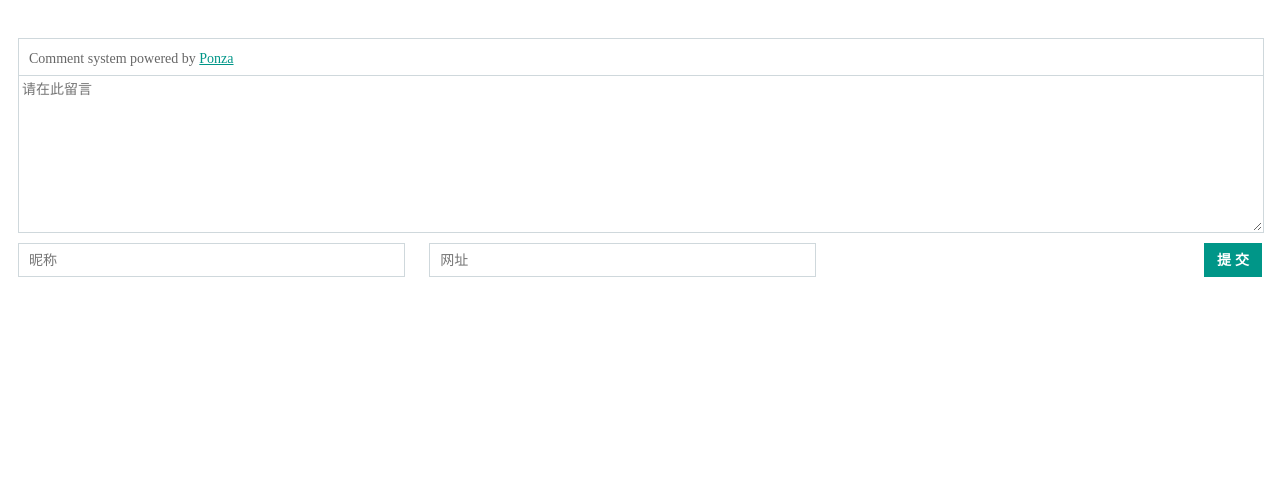
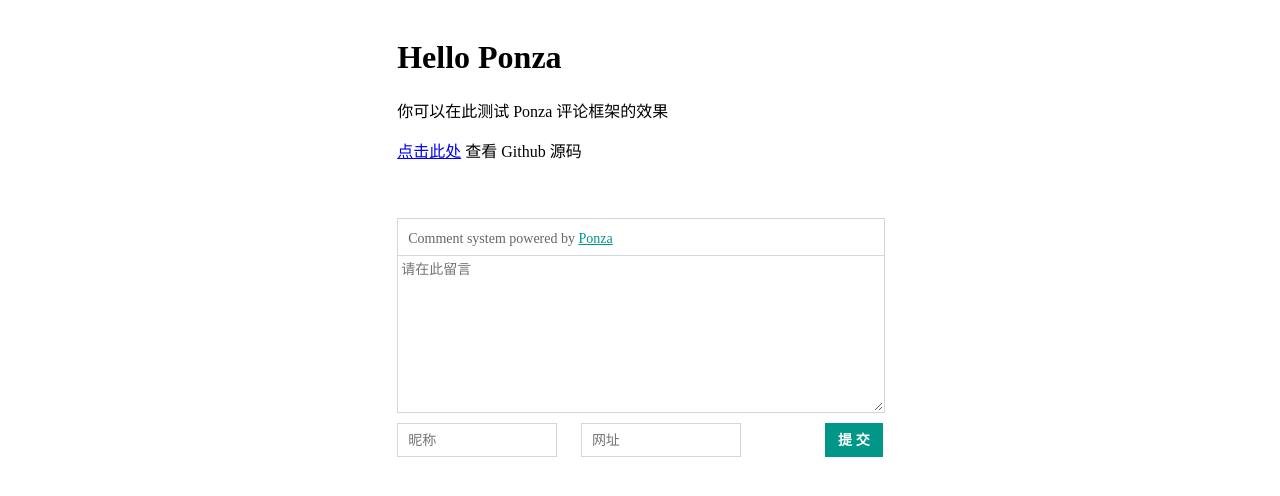
Before and after one commit to Ericwyn/Ponza, a plain HTML site: page static/index.html in a window 1280 px wide. Drawn offline with Linux system fonts and the light colour scheme; no server answers.

Commit message:
feat: update test index in gh-pages

```diff
--- a/static/index.html
+++ b/static/index.html
@@ -2,27 +2,49 @@
 <html lang="en">
 <head>
     <meta charset="UTF-8">
+    <meta name="viewport" content="width=device-width, initial-scale=0.9,  user-scalable=no">
     <title>Ponza Test</title>
-    <style>
-        .w-30p{
-            width: 30%;
+</head>
+<script>
+    let width;
+    window.onresize = setPadding;
+    function setPadding() {
+        width = document.body.offsetWidth;
+        if (width < 400){
+            setContainerPadding(0);
+        } else if (width < 600){
+            setContainerPadding(5);
+        } else if (width < 1024){
+            setContainerPadding(20);
+        } else if (width < 1440){
+            setContainerPadding(30);
         }
-    </style>
-</head>
+    }
+    function setContainerPadding(paddingSize) {
+        document.getElementById("container").style.paddingLeft = paddingSize+"%";
+        document.getElementById("container").style.paddingRight = paddingSize+"%";
+    }
+</script>
 <body>
-<div class="w-30p"></div>
 <div>
-    <div id="comments"></div>
+    <div id = "container">
+        <div style="padding: 10px">
+            <h1 style="font-weight: bold">Hello Ponza</h1>
+            <p>你可以在此测试 Ponza 评论框架的效果</p>
+            <p><a href="https://github.com/Ericwyn/Ponza">点击此处</a> 查看 Github 源码</p>
+        </div>
+        <div id="comments"></div>
+    </div>
 </div>
-<div class="w-30p"></div>
 </body>
 <script type="text/javascript" src="ponza.js"></script>
 <link rel="stylesheet" href="ponza.css">
 <script>
-    Ponza("comments",{                                       // 配置评论所在 dom
-        page:window.location.pathname,                      // 配置页面标记
-        server:"https://ponza.meetwhy.com",                    // 配置服务器地址
-        key:"c202a95222b3460b9e4710a47189fce1",             // 配置 key
+    setPadding();
+    Ponza("comments",{
+        page:window.location.pathname,
+        server:"https://ponza.meetwhy.com",
+        key:"c202a95222b3460b9e4710a47189fce1",
     });
 </script>
 </html>
```
